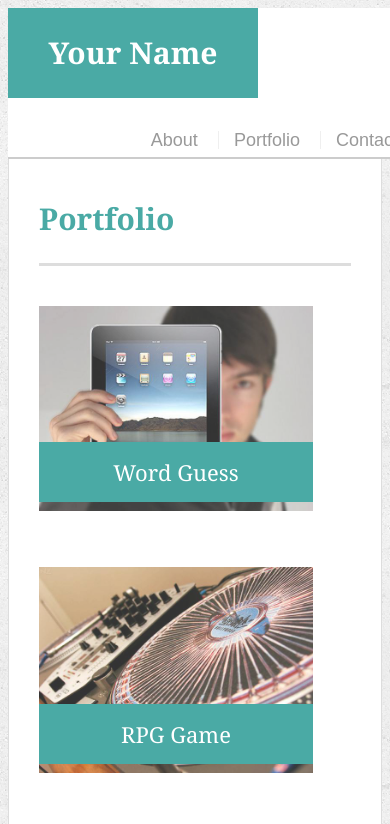
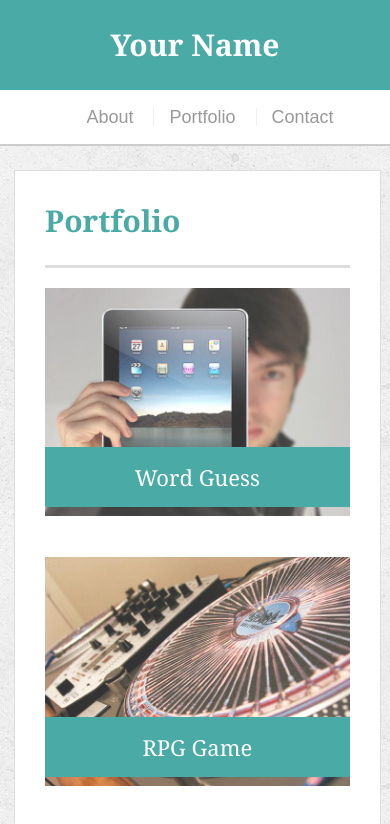
Before and after one commit to jessicanguyen1/Responsive-Portfolio, a plain HTML site: page portfolio.html in a window 390 px wide. Shown: the top 824 px of the page. Drawn offline with Linux system fonts and the light colour scheme.

Commit message:
making about and portfolio page responsive

```diff
--- a/assets/css/style.css
+++ b/assets/css/style.css
@@ -1,6 +1,7 @@
 body {
   font-family: Arial, "Helvetica Neue", Helvetica, sans-serif;
   font-size: 18px;
+  margin: 0;
   line-height: 34px;
   color: #777777;
   background: url("../images/concrete_seamless.png");
@@ -216,11 +217,61 @@ input[type=submit] {
   border: 0 none;
 }
 
-@media screen and (max-width: 980px) {
-  .main-container
+/* For desktop */
+@media screen and (min-width: 768px) {
+  /* body {
+    background: red;
+  } */
 }
 
-@media screen and (max-width: 768px) {}
+/* For tablet */
+@media screen and (min-width: 641px) and (max-width: 768px) {
+  /* body {
+    background: green !important;
+  } */
 
-@media screen and (max-width: 640px) {}
-kfjdslkafjldksjflksflkdsf
+  #masthead nav {
+    float: none;
+    clear: both;
+  }
+  #masthead nav a {
+    display: block;
+  }
+}
+
+/* For mobile screen */
+@media screen and (max-width: 640px) {
+  /* body {
+    background: blue;
+  } */
+  #logo {
+    width: 100%;
+  }
+  #masthead nav {
+    float: none;
+    clear: both;
+    text-align: center;
+    padding: 10px;
+  }
+  .auth-image {
+    width: 100%;
+    padding-bottom: 20px;
+  }
+  .main-section {
+    width: 94%;
+    float: none !important;
+    clear: both !important;
+    margin: 40px 14px !important;
+    padding: 0 30px 20px;
+  }
+  footer {
+    padding: 5px 0;
+  }
+ /* for Portfolio page */
+  .work {
+    float: none;
+    clear: both;
+    width: 100%;
+    margin: 0 auto 30px;
+  }
+}
```
